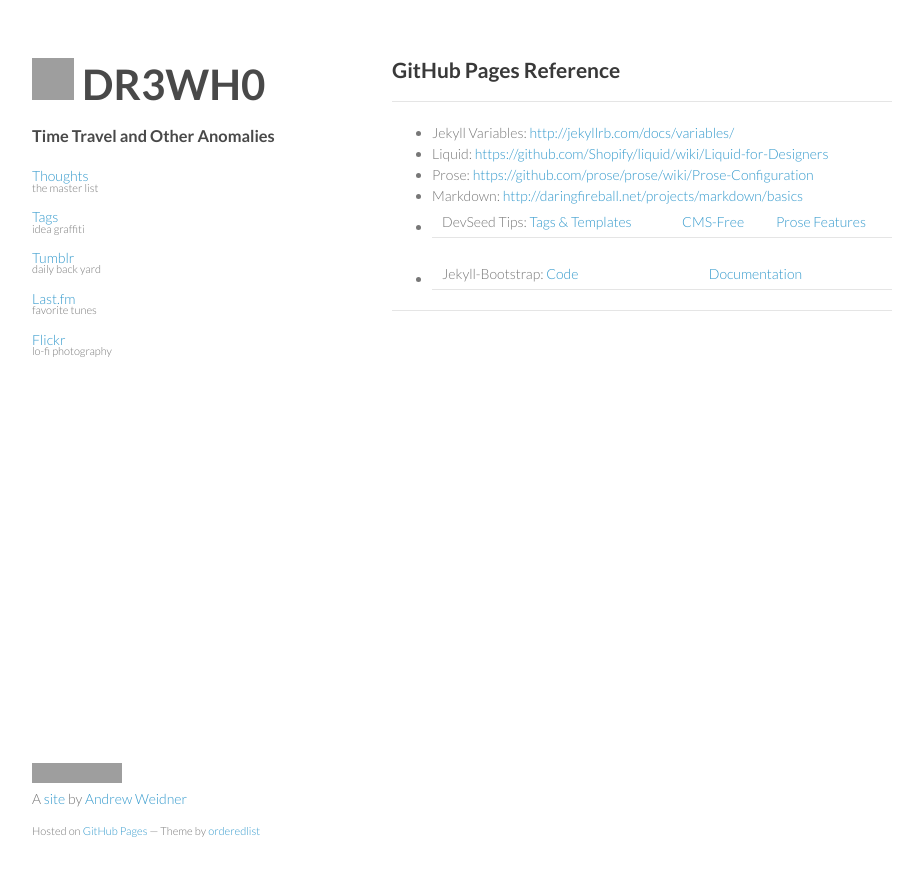
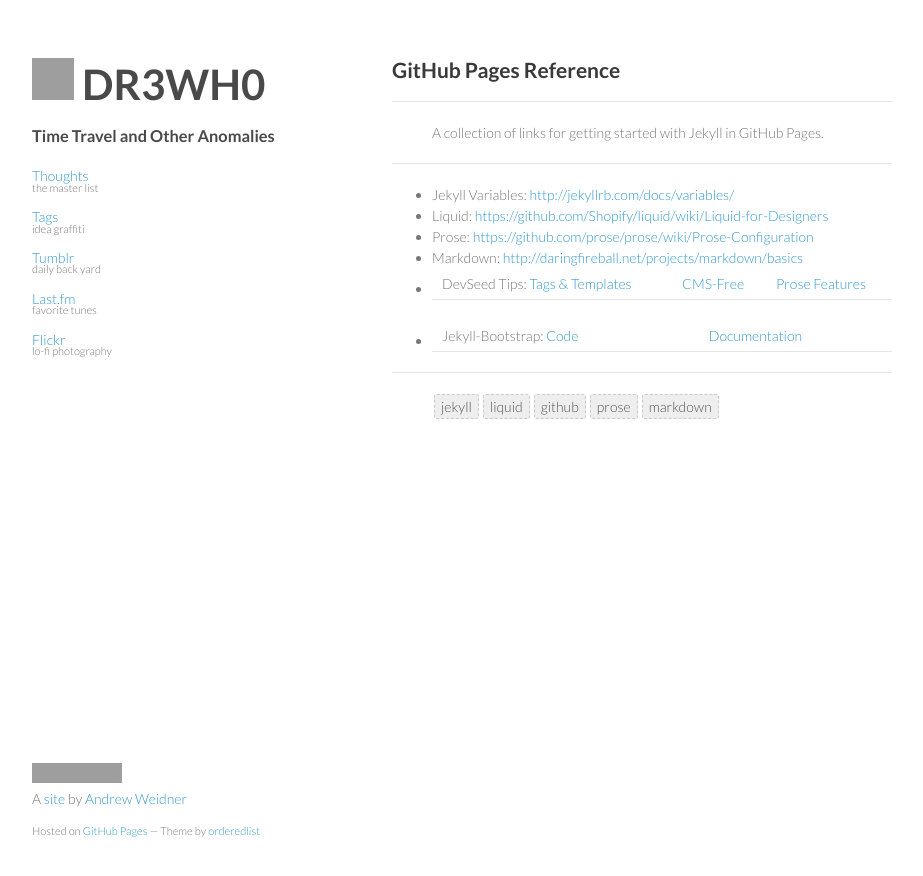
Before and after one commit to DR3WH0/DR3WH0.github.io, a Jekyll site: the page built from _posts/2013-07-21-GitHub-Sites-Reference.md, in a window 1280 px wide. Shown: the top 876 px of the page, without its empty margins (178-1101 px from the left). Built offline with Jekyll 4.4.1, drawn with Linux system fonts in a browser that asks for light colours; Markdown is read by kramdown in place of the engine named in the settings; comment, search, counter and statistics services are not loaded; grey boxes are pictures that could not be loaded.

Commit message:
Update 2013-07-21-GitHub-Sites-Reference.md

```diff
--- a/_posts/2013-07-21-GitHub-Sites-Reference.md
+++ b/_posts/2013-07-21-GitHub-Sites-Reference.md
@@ -2,6 +2,8 @@
 published: true
 layout: post
 title: GitHub Pages Reference
+tags: jekyll liquid github prose markdown
+description: A collection of links for getting started with Jekyll in GitHub Pages.
 ---
 
 * Jekyll Variables: <http://jekyllrb.com/docs/variables/>
```
